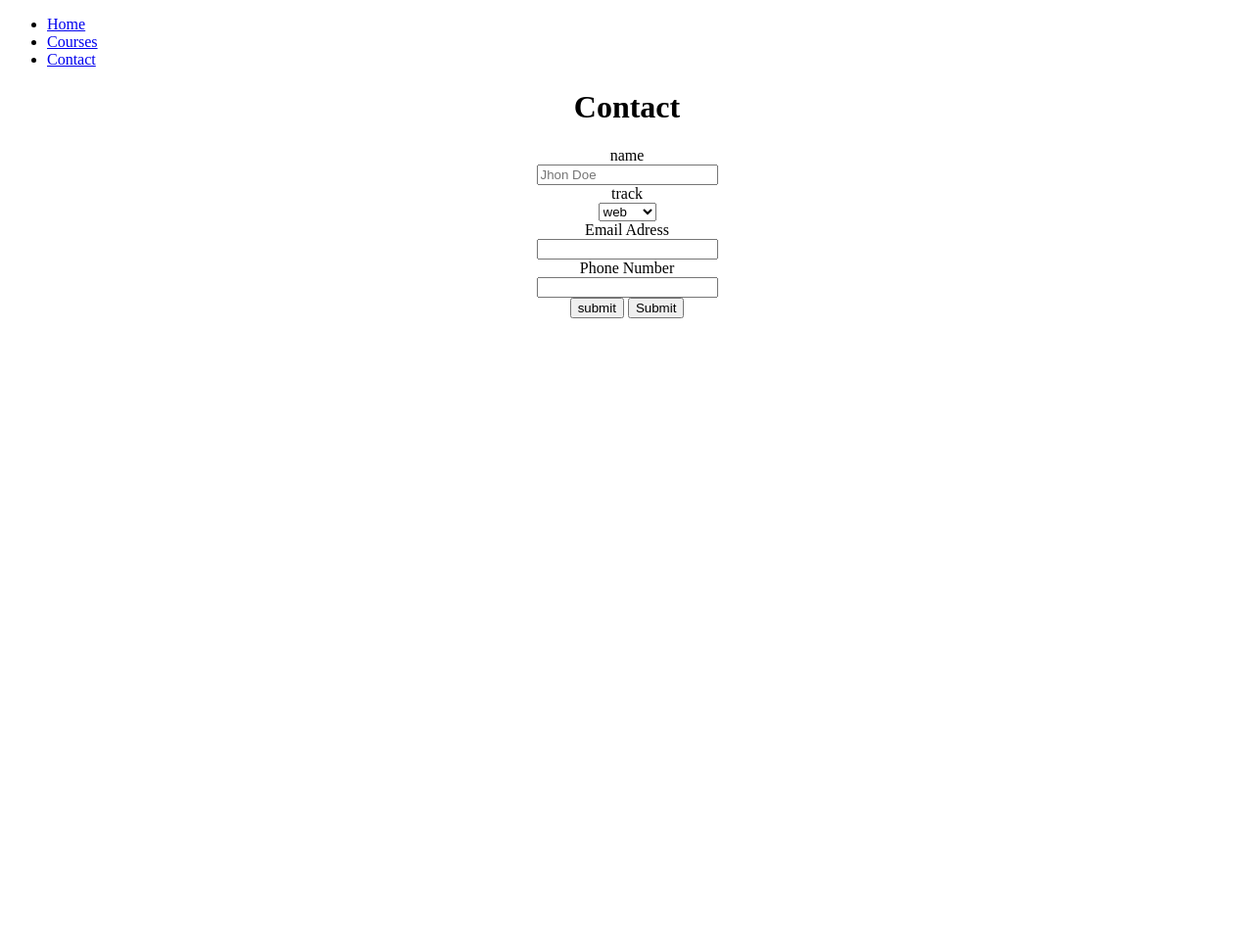
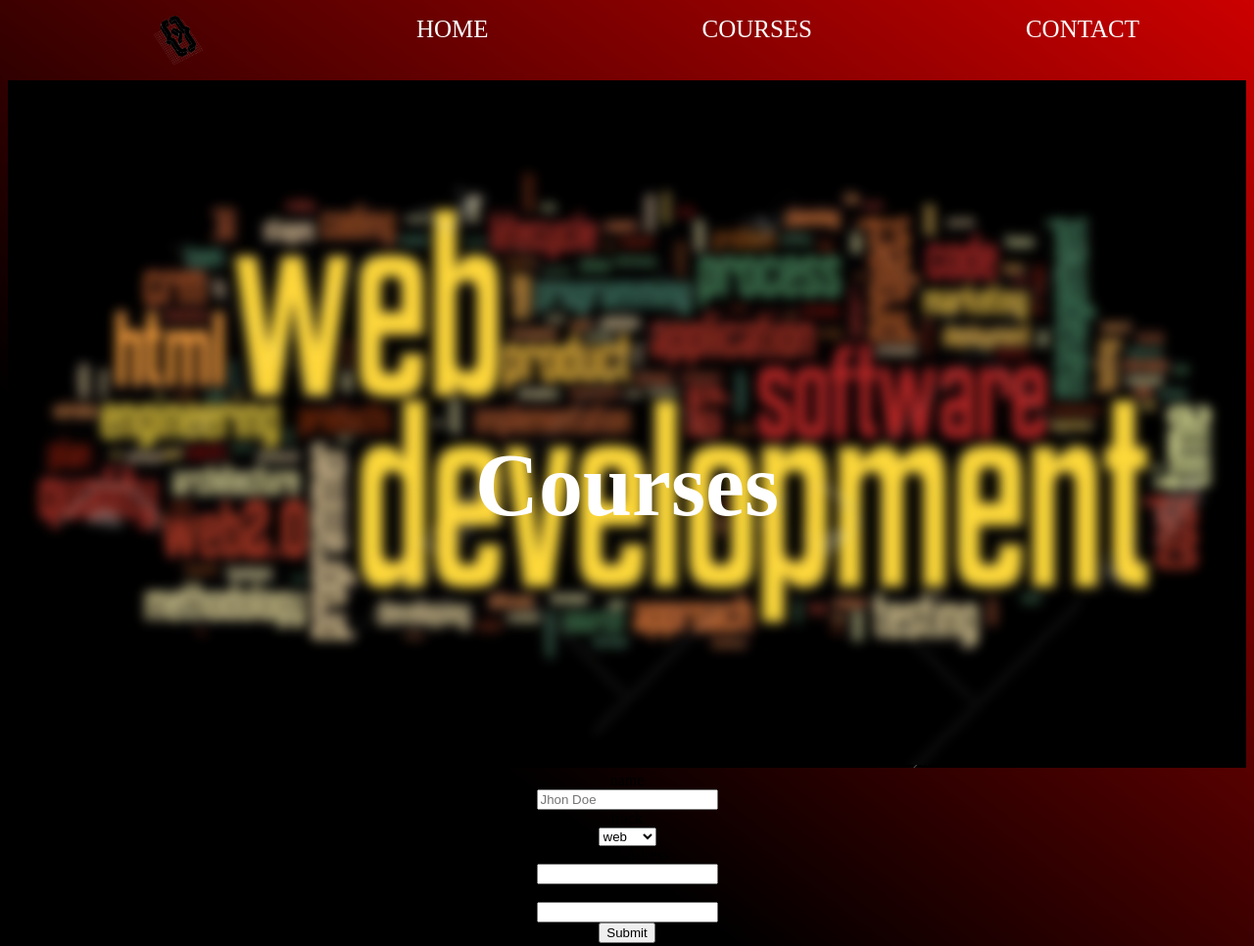
Before and after one commit to nourchene9974/HTML-checkpoint, a plain HTML site: page contact.HTML in a window 1280 px wide. Shown: the top 966 px of the page at 98% size. Before the commit the page ends 800 px from the top, so only its background shows below. Drawn offline with Linux system fonts and the light colour scheme.

Commit message:
firebase

```diff
--- a/contact.HTML
+++ b/contact.HTML
@@ -1,37 +1,61 @@
 <!DOCTYPE html>
 <html>
+
 <head>
     <title> Contact </title>
+    <link rel="icon" href="res/home3.png">
+    <link rel="stylesheet" href="courses.css">
+    <script src="js/jquery.js"></script>
+</head>
 
 <body>
-            <ul>
 
-                    <li>  <a href="file:///C:/Users/Lenovo/Desktop/GoMyCode/WebDev1/index1.HTML"> Home </a> </li>
+    <ul class="navbar">
 
-                    <li> <a href="file:///C:/Users/Lenovo/Desktop/GoMyCode/WebDev1/courses.HTML"> Courses </a> </li>
+        <img src="res/home6.png" height="50" width="50"> </img>
 
-                    <li> <a href="file:///C:/Users/Lenovo/Desktop/GoMyCode/WebDev1/contact.HTML?"> Contact </a> </li>
+        <li> <a href="file:///C:/Users/Lenovo/Desktop/GoMyCode/WebDev1/index1.HTML"> <span id="makeGreen"> HOME</span>
+            </a> </li>
+
+        <li> <a href="file:///C:/Users/Lenovo/Desktop/GoMyCode/WebDev1/courses.HTML"> <span id="makeBlue"> COURSES
+                </span> </a> </li>
+
+        <li> <a href="file:///C:/Users/Lenovo/Desktop/GoMyCode/WebDev1/contact.HTML?"> <span id="makepink"> CONTACT
+                </span> </a> </li>
 
     </ul>
+
     <center>
-         <h1> Contact </h1>
 
-         <form>
-             <label> name </label> <br> <input type="text" placeholder="Jhon Doe">
+        <div class="entete">
+            <img src="res/webdev3.png" height="1000" width="1500"> </img>
+            <h1 class="entete1"> Courses </h1>
+        </div>
+
+        <form id="contactForm">
+            <label> name </label> <br> <input type="text" id="name" name="name" placeholder="Jhon Doe">
             <br>
             <label> track </label> <br>
-             <select>
+            <select id="track">
                 <option> web </option>
                 <option> Game </option>
                 <option> AI </option>
             </select>
             <br>
-            <label> Email Adress </label> <br> <input type="email" placeholder="">
+            <label> Email Adress </label> <br> <input type="email" id="email" name="email" placeholder="">
             <br>
-            <label> Phone Number </label> <br> <input type="number" placeholder="">
+            <label> Phone Number </label> <br> <input type="number" id="number" placeholder="">
             <br>
-            <input type="submit" value="submit">
-            <input type="submit" value="Submit">
+            <input type="submit" value="Submit" id="submitButton">
+
         </form>
     </center>
 </body>
+
+<script src="https://www.gstatic.com/firebasejs/7.7.0/firebase-app.js"></script>
+<script src="https://www.gstatic.com/firebasejs/7.7.0/firebase-auth.js"></script>
+<script src="https://www.gstatic.com/firebasejs/7.7.0/firebase-database.js"></script>
+<script src="https://www.gstatic.com/firebasejs/7.7.0/firebase-analytics.js"></script>
+<script src="js/contact.js"> </script>
+
+</html>
--- /dev/null
+++ b/contact.css
@@ -0,0 +1,80 @@
+#makeGreen{
+    color: white
+
+
+  }
+
+  #Green{
+    color: white
+  }
+
+  #makeBlue{
+    color:white
+  }
+
+  #makepink{
+    color:white
+
+  }
+
+
+  .navbar {
+    display: flex;
+    flex-direction: row;
+    justify-content: space-around;
+
+  }
+
+  li {
+    list-style-type: none;
+    font-size: 25px;
+
+  }
+  li a {
+    text-decoration: none;
+  }
+
+
+  body{
+    background: Linear-gradient(217deg, rgba(255,0,0,.8), rgba(255,0,0,0) 70.71%),
+
+    Linear-gradient(127deg, black, black 70.71%),
+
+    Linear-gradient(336deg, rgba(0,0,255,.8), rgba(0,0,255,0) 70.71%);
+
+  }
+
+
+  .entete{
+    color: white
+
+  }
+
+
+  .entete {
+    position: relative;
+    width: 100%;
+  }
+
+
+  .entete img {
+    width: 100%;
+    height: auto;
+  }
+
+  #email {
+
+    color: aliceblue;
+  }
+
+
+  #name {
+
+    color: aliceblue;
+  }
+
+
+  #number {
+
+    color: aliceblue;
+  }
--- /dev/null
+++ b/js/contact.js
@@ -0,0 +1,49 @@
+
+
+
+ // Your web app's Firebase configuration
+ var firebaseConfig = {
+    apiKey: "AIzaSyD_1d6OXaGkYhjHzGcjfGd15kOyQ5V_TVE",
+    authDomain: "go-my-code-1aef4.firebaseapp.com",
+    databaseURL: "https://go-my-code-1aef4.firebaseio.com",
+    projectId: "go-my-code-1aef4",
+    storageBucket: "go-my-code-1aef4.appspot.com",
+    messagingSenderId: "719174901041",
+    appId: "1:719174901041:web:f6e7402894e5b677bb6410",
+    measurementId: "G-C3BV59Y6QL"
+  };
+  // Initialize Firebase
+  firebase.initializeApp(firebaseConfig);
+  firebase.analytics();
+
+
+
+document.getElementById('contactForm').addEventListener('submit', submitForm);
+
+
+
+var messageRef = firebase.database().ref('myDatabase');
+
+function submitForm (e)
+{
+    e.preventDefault();
+
+    var name = document.getElementById('name').value;
+    var email = document.getElementById('email').value;
+    var track = document.getElementById('track').value;
+    var number = document.getElementById('number').value;
+    saveMessage(name,email,track,number);
+}
+
+function saveMessage(name,email,track,number)
+{
+    var newMessageRef = messageRef.push();
+    newMessageRef.set(
+        {
+            name: name,
+            email: email,
+            track: track,
+            number: number
+        }
+    );
+}
```
Also changed, not shown: courses.HTML (+3 -0 lines), js/main.js (+17 -0 lines). Lines whose indentation alone changed are shown as unchanged.
